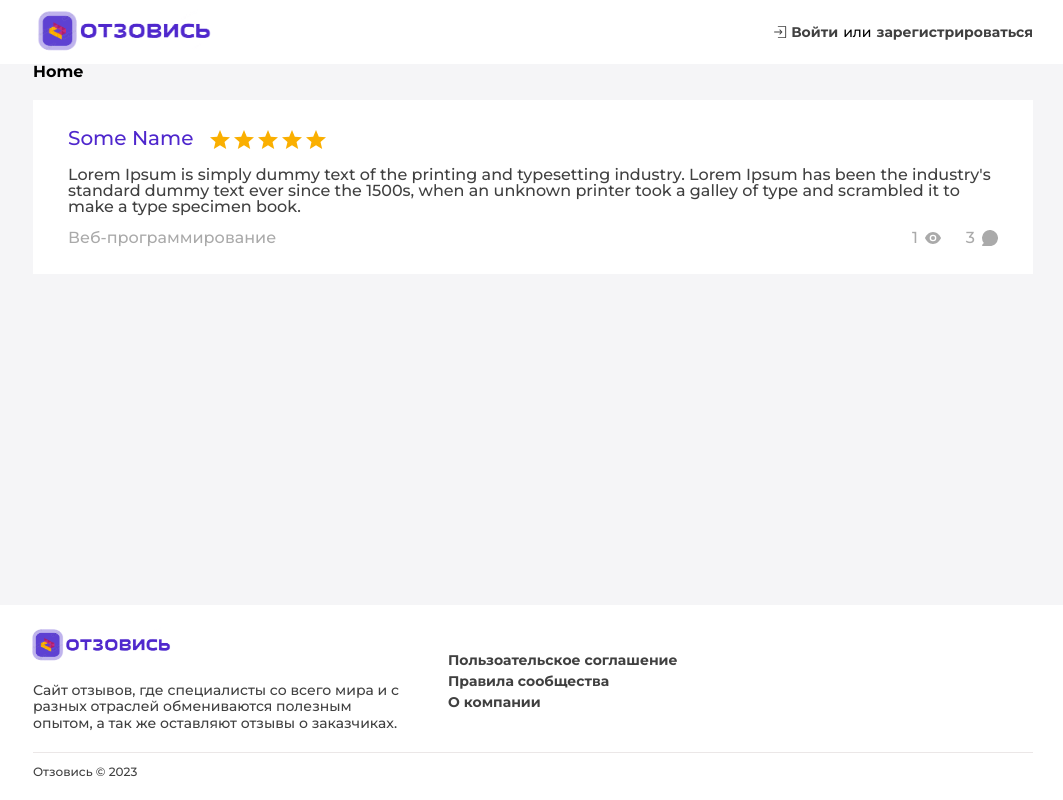
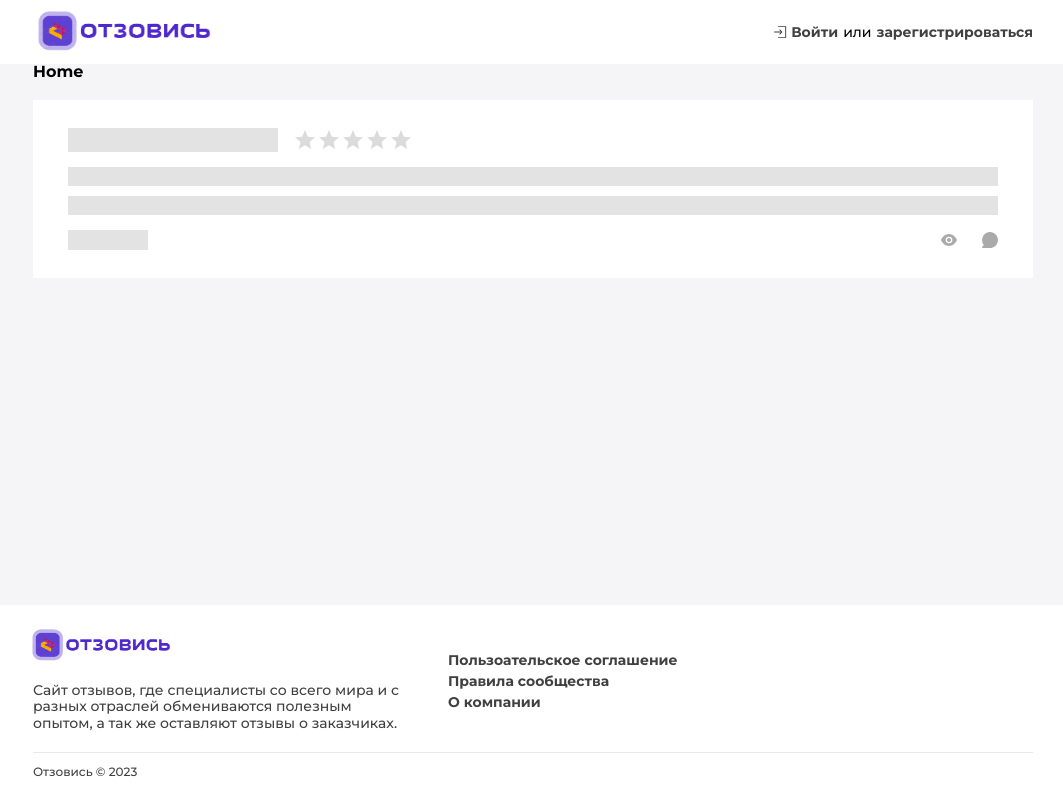
Before and after one commit to velenyx/feedback-app, a React (Vite) app in the folder client/: page / in a window 1280 px wide. Shown: the whole page, without its empty margins (107-1170 px from the left). Built offline with nearby package versions, Linux system fonts and the light colour scheme.

Commit message:
Add feedback card skeleton

```diff
--- /dev/null
+++ b/client/src/components/FeedbackCard/FeedbackCard.tsx
@@ -0,0 +1,84 @@
+import React from "react";
+import styles from "./FeedbackCard.module.scss";
+import viewIcon from "../../shared/assets/views_icon.svg";
+import commentIcon from "../../shared/assets/commenst_icon.svg";
+import { Link } from "react-router-dom";
+import { Rating, Skeleton } from "@mui/material";
+import StarIcon from "@mui/icons-material/Star";
+
+type FeedbacksLinkProps = {
+  name: string;
+  text: string;
+  category: string;
+  views: number;
+  comments: number;
+  id: string;
+  rating: number;
+  skeleton?: boolean;
+};
+
+const FeedbackCard: React.FC<FeedbacksLinkProps> = ({
+  name,
+  text,
+  category,
+  views,
+  comments,
+  id,
+  rating,
+  skeleton,
+}) => {
+  return (
+    <Link to={`feedback/${id}`} className={styles.link}>
+      <div className={styles.linkContainer}>
+        <div className={styles.name}>
+          {skeleton ? (
+            <Skeleton animation="wave" width={210} variant="rectangular" />
+          ) : (
+            name
+          )}
+          <Rating
+            readOnly
+            value={skeleton ? 0 : rating}
+            emptyIcon={
+              <StarIcon style={{ opacity: 0.55 }} fontSize="inherit" />
+            }
+          />
+        </div>
+        <div className={styles.text}>
+          {skeleton ? (
+            <>
+              <Skeleton animation="wave" width="100%" variant="rectangular" />
+              <Skeleton
+                sx={{ margin: "10px 0px" }}
+                animation="wave"
+                width="100%"
+                variant="rectangular"
+              />
+            </>
+          ) : (
+            text
+          )}
+        </div>
+        <div className={styles.info}>
+          <div className={styles.info}>
+            {skeleton ? (
+              <Skeleton animation="wave" width="80px" variant="rectangular" />
+            ) : (
+              category
+            )}
+          </div>
+          <div className={styles.count}>
+            <div className={styles.countItem}>
+              {skeleton ? "" : views} <img src={viewIcon} alt="" />
+            </div>
+            <div className={styles.countItem}>
+              {skeleton ? "" : comments} <img src={commentIcon} alt="" />
+            </div>
+          </div>
+        </div>
+      </div>
+    </Link>
+  );
+};
+
+export default FeedbackCard;
--- a/client/src/components/FeedbackLink/FeedbackLink.tsx
+++ /dev/null
@@ -1,58 +0,0 @@
-import React from "react";
-import styles from "./FeedbackLink.module.scss";
-import viewIcon from "../../shared/assets/views_icon.svg";
-import commentIcon from "../../shared/assets/commenst_icon.svg";
-import { Link } from "react-router-dom";
-import { Rating } from "@mui/material";
-import StarIcon from "@mui/icons-material/Star";
-
-type FeedbacksLinkProps = {
-  name: string;
-  text: string;
-  category: string;
-  views: number;
-  comments: number;
-  id: string;
-  rating: number;
-};
-
-const FeedbackLink: React.FC<FeedbacksLinkProps> = ({
-  name,
-  text,
-  category,
-  views,
-  comments,
-  id,
-  rating,
-}) => {
-  return (
-    <Link to={`feedback/${id}`} className={styles.link}>
-      <div className={styles.linkContainer}>
-        <div className={styles.name}>
-          {name}
-          <Rating
-            readOnly
-            value={rating}
-            emptyIcon={
-              <StarIcon style={{ opacity: 0.55 }} fontSize="inherit" />
-            }
-          />
-        </div>
-        <div className={styles.text}>{text}</div>
-        <div className={styles.info}>
-          <div className={styles.info}>{category}</div>
-          <div className={styles.count}>
-            <div className={styles.countItem}>
-              {views} <img src={viewIcon} alt="" />
-            </div>
-            <div className={styles.countItem}>
-              {comments} <img src={commentIcon} alt="" />
-            </div>
-          </div>
-        </div>
-      </div>
-    </Link>
-  );
-};
-
-export default FeedbackLink;
--- a/client/src/pages/Home/Home.tsx
+++ b/client/src/pages/Home/Home.tsx
@@ -1,4 +1,4 @@
-import FeedbackLink from "../../components/FeedbackLink/FeedbackLink";
+import FeedbackCard from "../../components/FeedbackCard/FeedbackCard";
 import { MainLayout } from "../../layout/MainLayout";
 import styles from "./Home.module.scss";
 
@@ -10,7 +10,8 @@ export const Home = () => {
           <h1>Home</h1>
 
           <div className={styles.feedbacksList}>
-            <FeedbackLink
+            <FeedbackCard
+              skeleton
               views={1}
               rating={5}
               id="1314"
```
Also changed, not shown: client/src/components/FeedbackCard/FeedbackCard.module.scss (renamed from client/src/components/FeedbackLink/FeedbackLink.module.scss).
